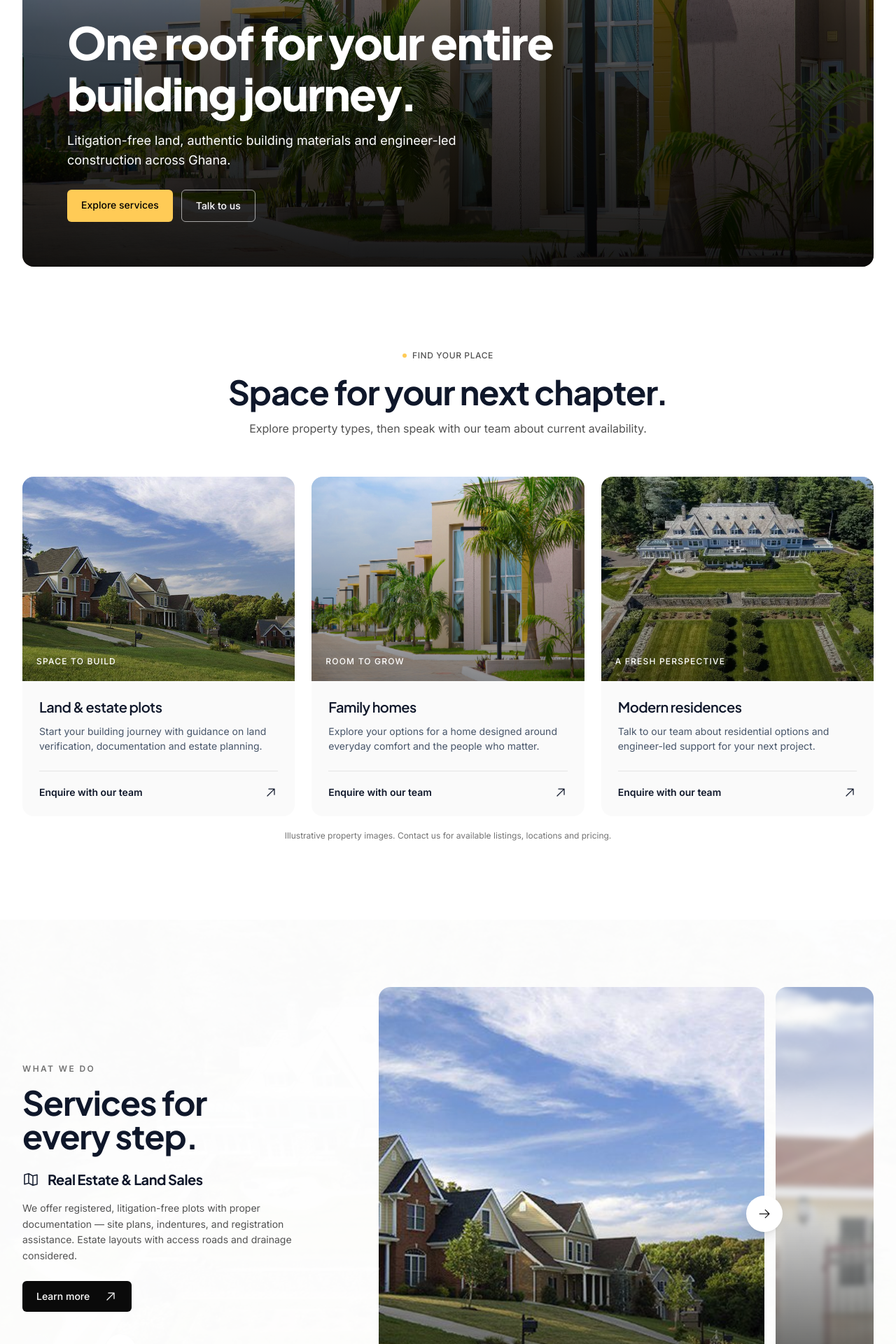
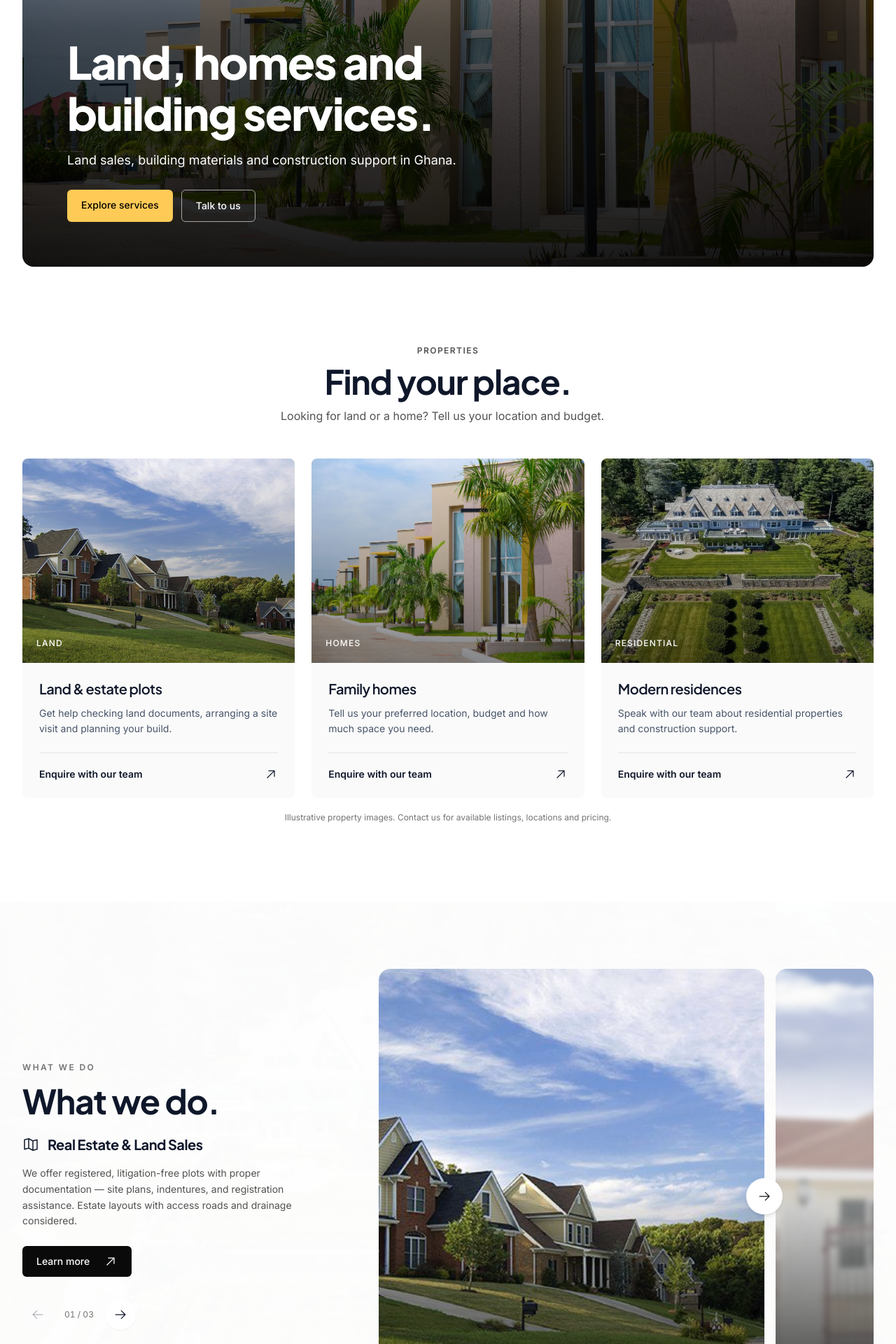
Before and after one commit to aaronkossam/estate-website, a React (Vite) app: page / in a window 1280 px wide. Shown: the part 380-2300 px from the top of the page at 70% size. Built offline with nearby package versions, Linux system fonts and the light colour scheme.

Commit message:
Improve mobile headings, simplify copy and remove salon services

```diff
--- a/index.html
+++ b/index.html
@@ -6,7 +6,7 @@
     <meta name="viewport" content="width=device-width, initial-scale=1.0" />
     <meta
       name="description"
-      content="Karon Estate Enterprice: litigation-free land, authentic building materials, engineer-led construction and a modern hair and beauty studio in Ghana."
+      content="Karon Estate Enterprice: litigation-free land, authentic building materials, engineer-led construction and estate services in Ghana."
     />
     <title>Karon Estate Enterprice | Land, building materials and construction in Ghana</title>
     <link rel="preconnect" href="https://fonts.googleapis.com" />
--- a/src/components/Contact.jsx
+++ b/src/components/Contact.jsx
@@ -62,7 +62,6 @@ export default function Contact() {
               <option>Land purchase</option>
               <option>Building materials</option>
               <option>Construction &amp; estate services</option>
-              <option>Hair &amp; beauty salon</option>
             </select>
           </Field>
           <div className="sm:col-span-2">
--- a/src/components/Footer.jsx
+++ b/src/components/Footer.jsx
@@ -8,7 +8,7 @@ export default function Footer() {
         <div className="lg:col-span-2">
           <Logo />
           <p className="mt-4 max-w-sm text-sm text-neutral-600">
-            A Ghanaian multidisciplinary business: land sales, building materials, construction and estate services, and a modern hair &amp; beauty studio.
+            Land sales, building materials, construction and estate services in Ghana.
           </p>
           {(contact.email || contact.phone) && (
             <p className="mt-4 text-sm text-neutral-600">
--- a/src/components/Hero.jsx
+++ b/src/components/Hero.jsx
@@ -11,11 +11,11 @@ export default function Hero() {
         <div className="absolute inset-0 bg-gradient-to-t from-black/90 via-black/65 to-black/10" />
         <div className="absolute inset-x-0 bottom-0 p-6 md:p-12 lg:p-16">
           <h1 className="type-hero max-w-3xl text-white">
-            One roof for your entire
-            <span className="block">building journey.</span>
+            Land, homes and
+            <span className="block">building services.</span>
           </h1>
           <p className="mt-4 max-w-xl text-base text-white md:text-lg">
-            Litigation-free land, authentic building materials and engineer-led construction across Ghana.
+            Land sales, building materials and construction support in Ghana.
           </p>
           <div className="mt-7 flex flex-wrap gap-3">
             <a href="#services" className="rounded-md bg-brand px-5 py-3 text-sm font-medium text-black transition-colors hover:bg-brand-dark">
--- a/src/components/Properties.jsx
+++ b/src/components/Properties.jsx
@@ -2,20 +2,20 @@ import Icon from "./Icon";
 import SectionHeading from "./SectionHeading";
 
 const properties = [
-  { title: "Land & estate plots", category: "Space to build", image: "/houses_and_land-5bfc3326c9e77c0051812eb3.jpg", description: "Start your building journey with guidance on land verification, documentation and estate planning." },
-  { title: "Family homes", category: "Room to grow", image: "/real-estate-companies-in-ghana-mobus-properties.webp", description: "Explore your options for a home designed around everyday comfort and the people who matter." },
-  { title: "Modern residences", category: "A fresh perspective", image: "/copper-beech-1-copy.webp", description: "Talk to our team about residential options and engineer-led support for your next project." },
+  { title: "Land & estate plots", category: "Land", image: "/houses_and_land-5bfc3326c9e77c0051812eb3.jpg", description: "Get help checking land documents, arranging a site visit and planning your build." },
+  { title: "Family homes", category: "Homes", image: "/real-estate-companies-in-ghana-mobus-properties.webp", description: "Tell us your preferred location, budget and how much space you need." },
+  { title: "Modern residences", category: "Residential", image: "/copper-beech-1-copy.webp", description: "Speak with our team about residential properties and construction support." },
 ];
 
 export default function Properties() {
   return (
-    <section id="properties" className="mx-auto max-w-7xl px-5 pt-20 md:px-8 md:pt-28">
-      <SectionHeading eyebrow="Find your place" title="Space for your next chapter." text="Explore property types, then speak with our team about current availability." />
+    <section id="properties" className="mx-auto max-w-7xl px-5 pt-14 md:px-8 md:pt-28">
+      <SectionHeading eyebrow="Properties" title="Find your place." text="Looking for land or a home? Tell us your location and budget." align="responsive" />
       <ul className="grid grid-cols-1 items-stretch gap-6 sm:grid-cols-2 lg:grid-cols-3">
         {properties.map((property) => (
-          <li key={property.title} className="group flex h-full flex-col overflow-hidden rounded-2xl bg-neutral-50">
+          <li key={property.title} className="group flex h-full flex-col overflow-hidden rounded-lg bg-neutral-50">
             <div className="relative aspect-[4/3] overflow-hidden">
-              <img src={property.image} alt={property.title} loading="lazy" className="h-full w-full object-cover transition-transform duration-500 group-hover:scale-105" />
+              <img src={property.image} alt={property.title} loading="lazy" className="h-full w-full object-cover transition-transform duration-500 group-hover:scale-[1.02]" />
               <div className="absolute inset-0 bg-gradient-to-t from-black/45 to-transparent" />
               <span className="absolute bottom-5 left-5 text-xs font-medium uppercase tracking-widest text-white">{property.category}</span>
             </div>
--- a/src/components/Reasons.jsx
+++ b/src/components/Reasons.jsx
@@ -12,12 +12,12 @@ export default function Reasons() {
         <SectionHeading
           tone="dark"
           eyebrow="Why choose Karon"
-          title="Engineering rigor meets local trust"
-          text="In a market crowded with unverified lands and counterfeit materials, we differentiate through verifiable credentials and documented processes."
+          title="Why work with us?"
+          text="Practical building experience, registered operations and clear pricing."
         />
         <ol className="grid gap-5 sm:grid-cols-2 lg:grid-cols-4">
           {reasons.map((r, i) => (
-            <li key={r.title} className="flex flex-col rounded-2xl border border-white/15 bg-white/10 p-6 backdrop-blur-sm">
+            <li key={r.title} className="flex flex-col rounded-lg bg-black/40 p-6">
               <div className="flex items-center justify-between">
                 <span className="font-display text-sm text-brand">{String(i + 1).padStart(2, "0")}</span>
                 <span className="flex h-8 w-8 items-center justify-center rounded-full border border-white/25 text-white/80">
--- a/src/components/SectionHeading.jsx
+++ b/src/components/SectionHeading.jsx
@@ -1,18 +1,12 @@
 export default function SectionHeading({ eyebrow, title, text, tone = "light", align = "center" }) {
   const dark = tone === "dark";
   const left = align === "left";
+  const responsive = align === "responsive";
   return (
-    <div className={`mb-10 max-w-2xl md:mb-14 ${left ? "" : "mx-auto text-center"}`}>
-      <span
-        className={`inline-flex items-center gap-2 py-1 text-xs font-medium uppercase tracking-wider ${
-          dark ? "text-white/80" : "text-neutral-600"
-        }`}
-      >
-        <span className="h-1.5 w-1.5 rounded-full bg-brand" aria-hidden="true" />
-        {eyebrow}
-      </span>
-      <h2 className={`mt-4 font-display text-3xl md:text-5xl ${dark ? "text-white" : ""}`}>{title}</h2>
-      {text && <p className={`mt-4 ${dark ? "text-white/75" : "text-neutral-600"}`}>{text}</p>}
+    <div className={`mb-7 min-w-0 max-w-2xl md:mb-12 ${left ? "" : responsive ? "md:mx-auto md:text-center" : "mx-auto text-center"}`}>
+      <p className={`text-xs font-semibold uppercase tracking-[0.12em] ${dark ? "text-white/80" : "text-neutral-600"}`}>{eyebrow}</p>
+      <h2 className={`mt-3 break-words font-display text-[1.75rem] sm:text-3xl md:text-5xl ${dark ? "text-white" : ""}`}>{title}</h2>
+      {text && <p className={`mt-3 max-w-prose text-base leading-relaxed ${dark ? "text-white/75" : "text-neutral-600"}`}>{text}</p>}
     </div>
   );
 }
--- a/src/components/Services.jsx
+++ b/src/components/Services.jsx
@@ -6,7 +6,6 @@ const images = [
   "/houses_and_land-5bfc3326c9e77c0051812eb3.jpg",
   "/houses-1__FillWzEyMDAsODAwXQ.jpg",
   "/copper-beech-1-copy.webp",
-  "/contact-center-857x1000.jpg",
 ];
 
 export default function Services() {
@@ -41,7 +40,7 @@ export default function Services() {
       <div className="mx-auto grid max-w-7xl items-center gap-10 px-5 md:grid-cols-[minmax(0,0.85fr)_minmax(0,1.4fr)] md:gap-12 md:px-8 lg:gap-20">
         <div className="min-w-0">
           <p className="text-xs font-semibold uppercase tracking-[0.2em] text-neutral-500">What we do</p>
-          <h2 className="mt-4 font-display text-4xl md:text-5xl">Services for every step.</h2>
+          <h2 className="mt-4 font-display text-4xl md:text-5xl">What we do.</h2>
           <div className="mt-6" aria-live="polite" aria-atomic="true">
             <div className="flex items-center gap-3"><Icon name={service.icon} className="h-6 w-6 shrink-0" /><h3 className="font-display text-xl">{service.title}</h3></div>
             <p className="mt-4 text-sm leading-relaxed text-neutral-600">{service.text}</p>
@@ -57,14 +56,14 @@ export default function Services() {
           <ul id="services-carousel" data-active={active} ref={track} onScroll={updateActive} tabIndex={0} aria-label="Service image carousel" className="flex snap-x snap-mandatory gap-4 overflow-x-auto rounded-2xl [scrollbar-width:none] [&::-webkit-scrollbar]:hidden after:w-[22%] after:shrink-0 after:content-['']">
             {pillars.map((item, index) => (
               <li key={item.title} className="relative w-[78%] shrink-0 snap-start overflow-hidden rounded-2xl">
-                <img src={images[index]} alt={index === 3 ? "Customer care representative" : item.title} loading="lazy" className={`aspect-[4/5] w-full object-cover transition duration-500 sm:aspect-[4/4.5] ${active === index ? "" : "scale-105 blur-sm opacity-50"}`} />
+                <img src={images[index]} alt={item.title} loading="lazy" className={`aspect-[4/5] w-full object-cover transition duration-500 sm:aspect-[4/4.5] ${active === index ? "" : "scale-105 blur-sm opacity-50"}`} />
                 <div className="absolute inset-0 bg-gradient-to-t from-black/75 via-transparent to-transparent" />
                 <div className="absolute inset-x-0 bottom-0 p-5 text-white md:p-7"><p className="text-xs uppercase tracking-widest text-white/75">Our services</p><p className="mt-2 font-display text-xl md:text-2xl">{item.title}</p></div>
               </li>
             ))}
           </ul>
-          <button type="button" onClick={() => goTo(active === pillars.length - 1 ? 0 : active + 1)} aria-label={active === pillars.length - 1 ? "Back to first service" : "View next service"} aria-controls="services-carousel" className="absolute left-[78%] top-1/2 -translate-x-1/2 -translate-y-1/2 rounded-full bg-white p-4 text-neutral-900 shadow-lg transition hover:bg-brand"><Icon name="right" /></button>
-          <p className="mt-3 text-xs text-neutral-500">Swipe to explore all four services.</p>
+          <button type="button" onClick={() => goTo(active === pillars.length - 1 ? 0 : active + 1)} aria-label={active === pillars.length - 1 ? "Back to first service" : "View next service"} aria-controls="services-carousel" className="absolute left-[78%] top-1/2 -translate-x-1/2 -translate-y-1/2 rounded-full bg-white p-4 text-neutral-900 shadow-md transition hover:bg-brand"><Icon name="right" /></button>
+          <p className="mt-3 text-xs text-neutral-500">Swipe to explore our services.</p>
         </div>
       </div>
     </section>
--- a/src/data.js
+++ b/src/data.js
@@ -30,12 +30,11 @@ export const pillars = [
     text: "We offer registered, litigation-free plots with proper documentation — site plans, indentures, and registration assistance. Estate layouts with access roads and drainage considered.",
     tags: ["Title Verification", "Site Inspection", "Indenture & Plan", "Registration Support"],
     icon: "map",
-    badge: "Most requested",
   },
   {
     title: "General Supply & Building Materials",
     subtitle: "Cement, iron rods, blocks & hardware",
-    text: "Your one-stop construction supply chain. We source directly, store properly, and deliver across Ghana. No counterfeit, no short quantity — measured, invoiced, traceable.",
+    text: "We supply cement, iron rods, blocks and hardware. Contact us for quantities, prices and delivery arrangements.",
     tags: ["Cement • OPC/PPC", "16mm / 12mm Iron Rods", "Blocks & Sand", "Plumbing & Electrical", "Tools & Safety", "Bulk Discounts"],
     icon: "box",
   },
@@ -46,32 +45,25 @@ export const pillars = [
     tags: ["Structural Supervision", "Estimates & BOQs", "Site Compliance", "Estate Planning"],
     icon: "building",
   },
-  {
-    title: "Hair & Beauty Salon",
-    subtitle: "Modern braids, styling & care",
-    text: "Our beauty studio brings the same standard of cleanliness, professionalism, and customer care. Trained stylists, hygienic tools, modern styles — because beautifying lives is part of building dreams.",
-    tags: ["Braids & Cornrows", "Wig Installation", "Hair Treatment", "Bridal Styling", "Kids Friendly"],
-    icon: "scissors",
-  },
 ];
 
 export const partners = [
   {
     image: "/partner-placeholder.svg",
     title: "Founder & Lead Civil Engineer",
-    text: "Assembly civil engineer — responsible for structural supervision, estimates, site compliance and estate planning. Vision bearer for Karon.",
+    text: "Oversees structural supervision, estimates, site compliance and estate planning.",
   },
   {
     image: "/partner-placeholder.svg",
     title: "Partner — Aaron (Erron)",
-    text: "Operations & client relations. Manages supply logistics, land acquisition channels and salon enterprise arm.",
+    text: "Handles client enquiries, supply deliveries and land acquisition.",
   },
 ];
 
 export const reasons = [
   {
     title: "Civil Engineering Expertise",
-    text: "Led by a practicing civil engineer at the Assembly. We understand soil, drainage, structural loads, and municipal approval pathways — not just sales.",
+    text: "A practicing civil engineer oversees estimates, structural work and site compliance.",
   },
   {
     title: "Registered & Compliant",
@@ -83,7 +75,7 @@ export const reasons = [
   },
   {
     title: "Affordable & Transparent",
-    text: "Competitive pricing without hidden costs. Detailed BOQs, clear land pricing per plot, and salon price lists displayed. No surprise fees.",
+    text: "Ask for a breakdown of land prices, material costs or construction estimates before committing.",
   },
 ];
 
@@ -94,11 +86,6 @@ export const footerColumns = [
       { label: "Land sales", href: "#services" },
       { label: "Building materials", href: "#services" },
       { label: "Construction & estate", href: "#services" },
-      { label: "Hair & beauty salon", href: "#services" },
     ],
   },
-  {
-    title: "Social",
-    links: ["Twitter", "LinkedIn", "Facebook", "Instagram"].map((label) => ({ label, href: "#" })),
-  },
 ];
```
Also changed, not shown: src/components/About.jsx (+4 -8 lines).
